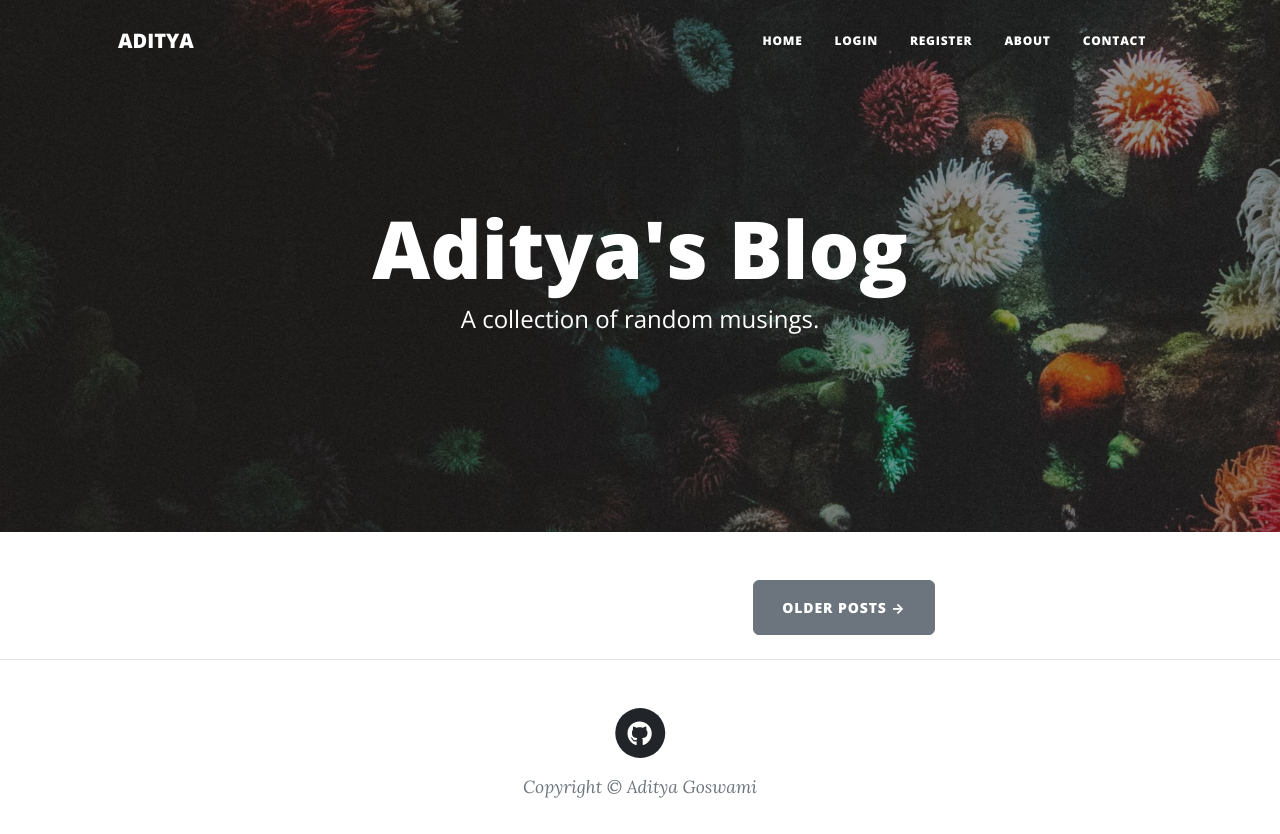
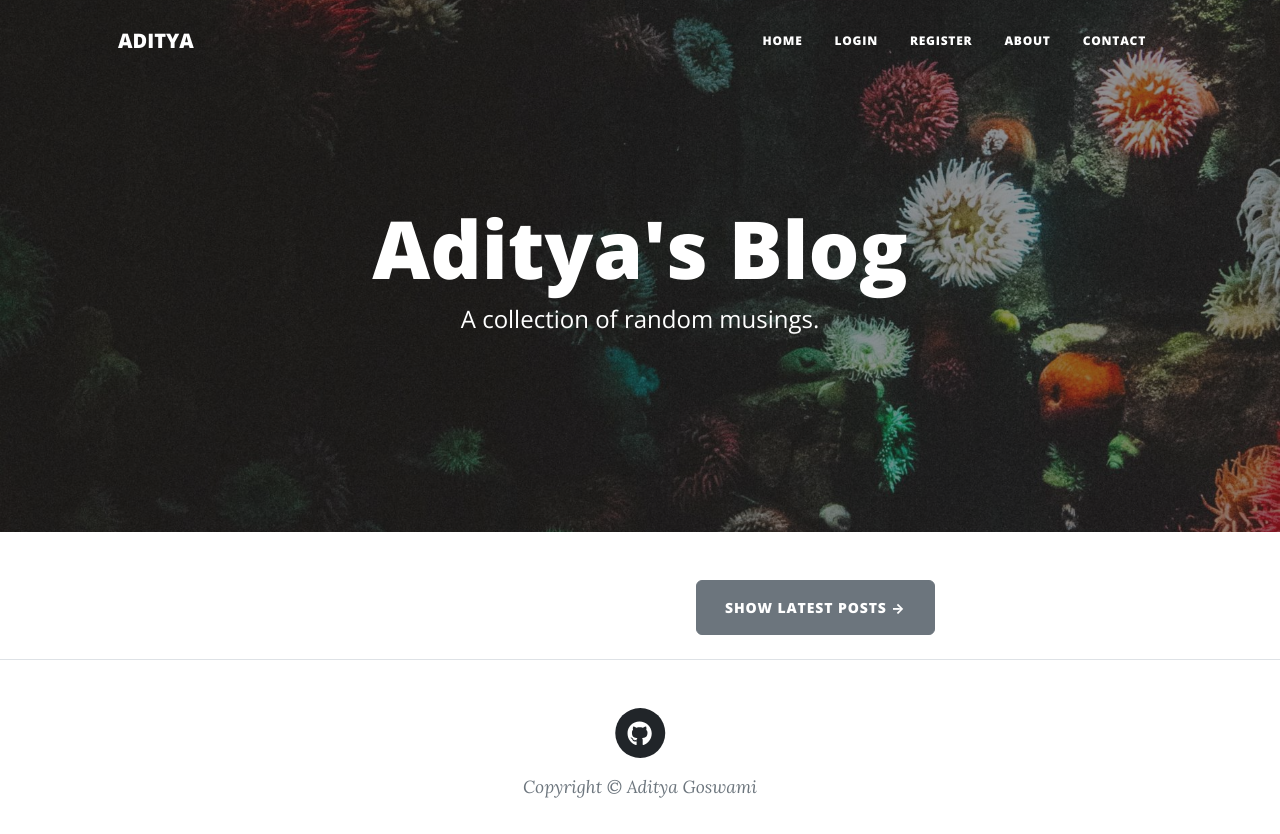
Before and after one commit to adityagoswami21/BlogWebsite, a Flask app: page /?show_all=true in a window 1280 px wide. Shown: the top 834 px of the page. Run offline with Flask 3, Linux system fonts and the light colour scheme; data that the repository does not hold is empty; some libraries are stand-ins or nearby versions.

Commit message:
show older posts

```diff
--- a/main.py
+++ b/main.py
@@ -1,7 +1,7 @@
 from datetime import date
 import os
 from dotenv import load_dotenv
-from flask import Flask, abort, render_template, redirect, url_for, flash
+from flask import Flask, abort, render_template, redirect, request, url_for, flash
 from flask_bootstrap import Bootstrap5
 from flask_ckeditor import CKEditor
 from flask_gravatar import Gravatar
@@ -144,9 +144,14 @@ def logout():
 
 @app.route('/')
 def get_all_posts():
-    result = db.session.execute(db.select(BlogPost))
+    show_all = request.args.get('show_all', 'false').lower() == 'true'
+
+    if show_all:
+        result = db.session.execute(db.select(BlogPost).order_by(BlogPost.date.desc()))
+    else:
+        result = db.session.execute(db.select(BlogPost).order_by(BlogPost.date.desc()).limit(2))
     posts = result.scalars().all()
-    return render_template("index.html", all_posts=posts, current_user=current_user)
+    return render_template("index.html", all_posts=posts, current_user=current_user, show_all=show_all)
 
 
 # Allow logged-in users to comment on posts
--- a/templates/index.html
+++ b/templates/index.html
@@ -54,7 +54,11 @@
       {% endif %}
       <!-- Pager-->
       <div class="d-flex justify-content-end mb-4">
-        <a class="btn btn-secondary text-uppercase" href="#!">Older Posts →</a>
+        {% if show_all %}
+        <a class="btn btn-secondary text-uppercase" href="{{ url_for('get_all_posts') }}">Show Latest Posts →</a>
+        {% else %}
+        <a class="btn btn-secondary text-uppercase" href="{{ url_for('get_all_posts', show_all='true') }}">Older Posts →</a>
+        {% endif %}
       </div>
     </div>
   </div>
```
